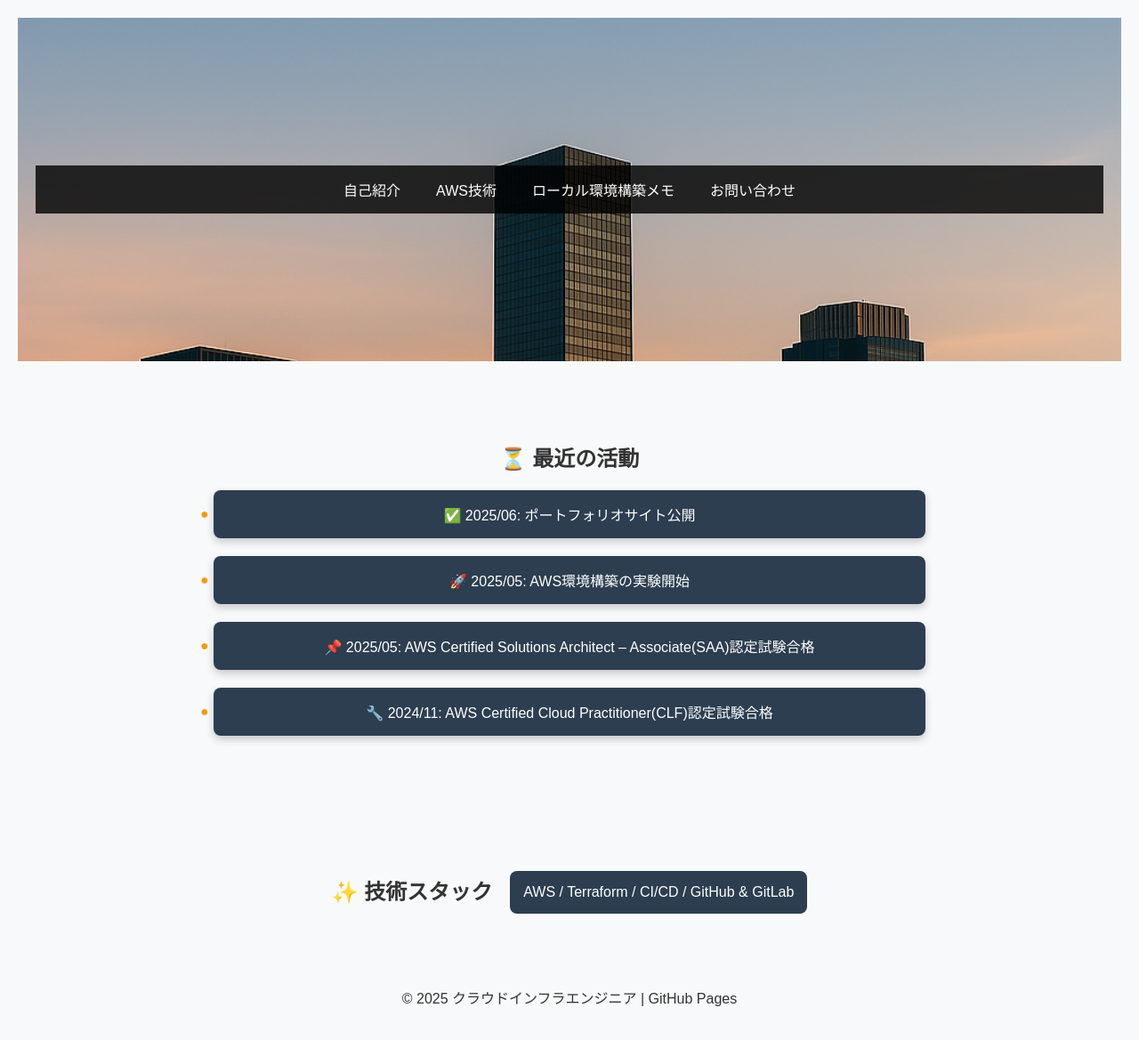
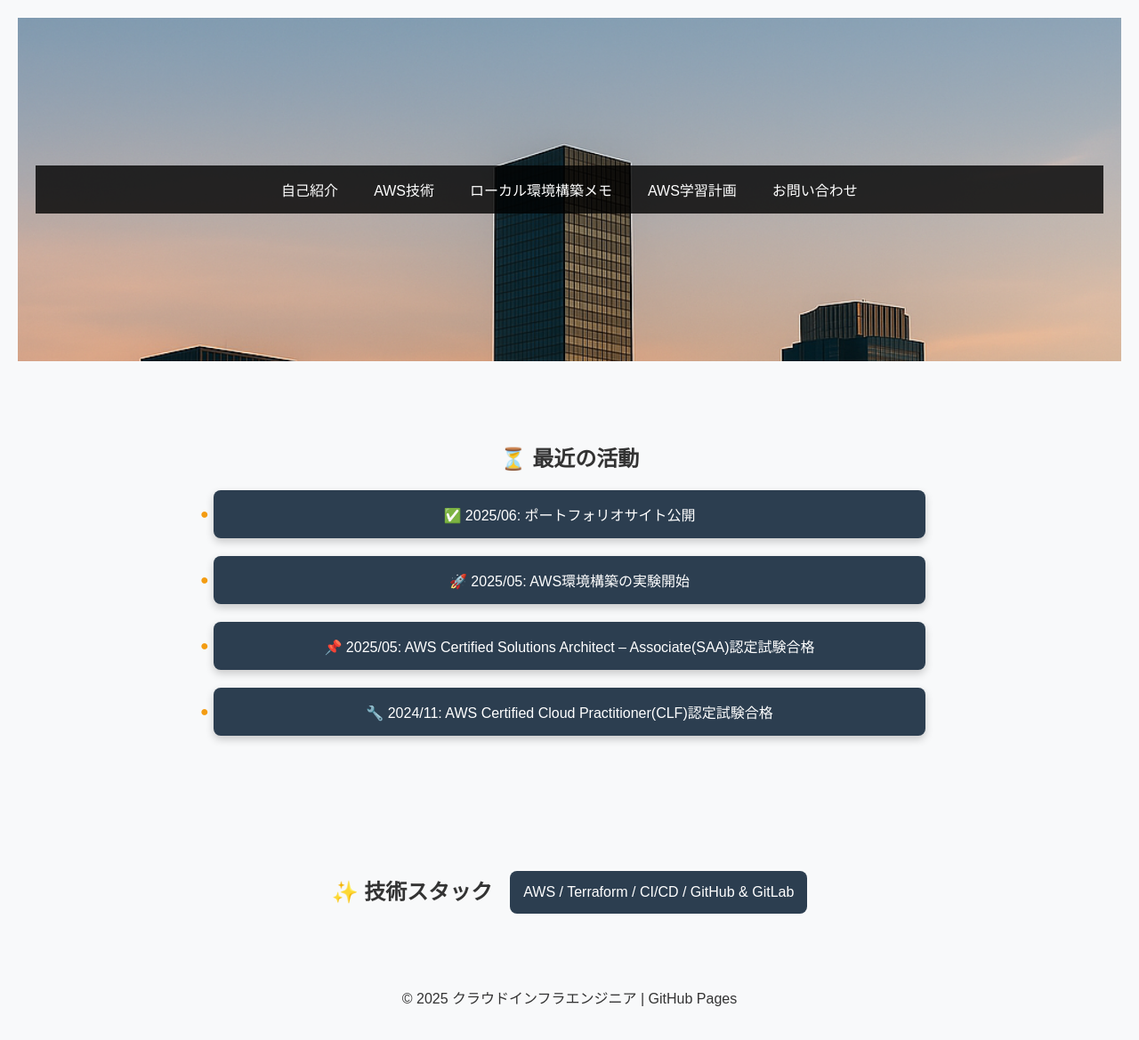
Before and after one commit to cloudrobo48/aws-cloud, a Jekyll site: the page index.html, which Jekyll copies as it is, in a window 1280 px wide. Shown: the whole page at 89% size. Built offline with Jekyll 4.4.1, drawn with Linux system fonts in a browser that asks for light colours.

Commit message:
Update index.html

```diff
--- a/index.html
+++ b/index.html
@@ -13,6 +13,7 @@
                 <li><a href="about.html">自己紹介</a></li>
                 <li><a href="/docs/aws/aws-top.html">AWS技術</a></li>
                 <li><a href="/docs/mac/mac-memo.html">ローカル環境構築メモ</a></li>
+                <li><a href="/docs/mac/aws-study.html">AWS学習計画</a></li>
                 <li><a href="contact.html">お問い合わせ</a></li>
             </ul>
         </nav>
```
